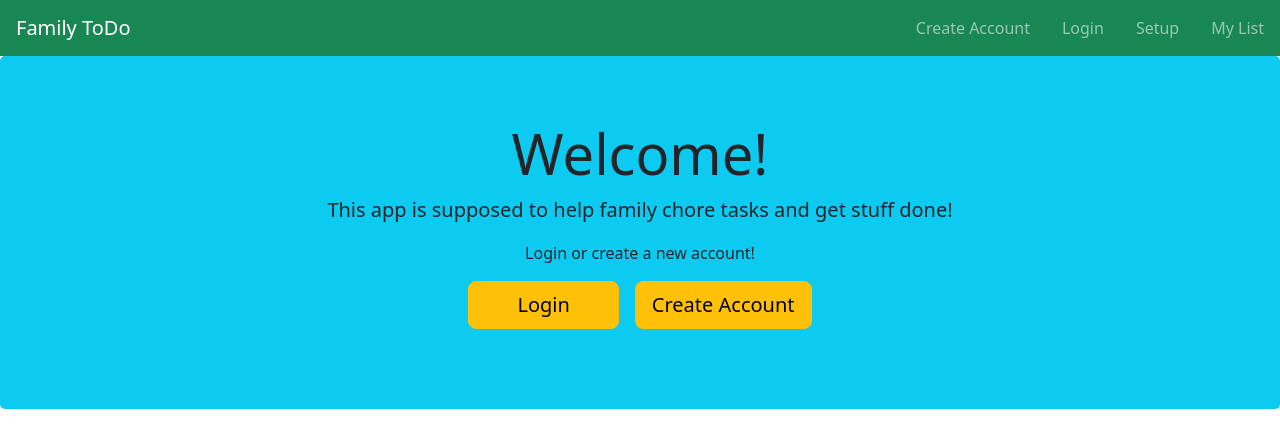
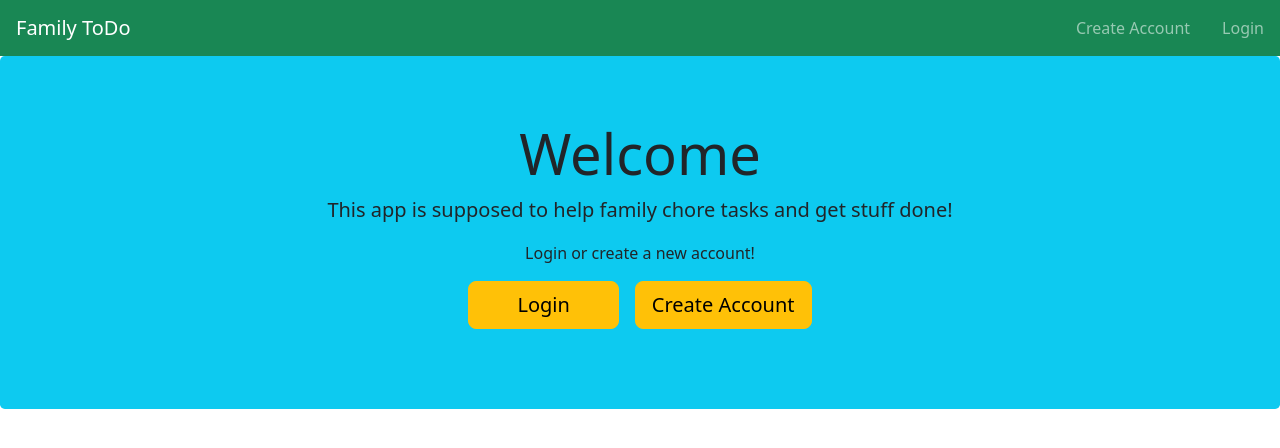
Before and after one commit to rweisberger/family-todo-list, a React (Create React App) app: page /setup in a window 1280 px wide. Shown: the top 448 px of the page. Built offline with nearby package versions, Linux system fonts and the light colour scheme.

Commit message:
making navbar dynamic

```diff
--- a/src/App.js
+++ b/src/App.js
@@ -1,9 +1,10 @@
+import React, { useState } from 'react';
+import { HashRouter, Routes, Route } from "react-router-dom";
+
 import './App.css';
-import React from 'react';
-import { HashRouter, Routes, Route } from "react-router-dom";
 import UserContext from "./components/Context";
 import Protected from './components/Protected';
-import Navbar from './components/navbar';
+import Navbar from './components/Navbar';
 import MyList from './components/MyList';
 import CreateAccount from './components/CreateAccount';
 import Login from './components/Login';
@@ -13,9 +14,9 @@ import 'bootstrap/dist/css/bootstrap.min.css';
 
 
 function App() {
-    // let [activeUser, setActiveUser] = useState(null);
+    let [activeUser, setActiveUser] = useState(null);
     // let [accessEmail, setAccessEmail] = useState(null);
-    let context = {users:[{name:'Rachel', email:'rachel@gmail.com', password:'secret', listName:'', todos:[], helpers:[]}]};
+    let context = {users:[{name:'Rachel', email:'rachel@gmail.com', password:'secret', listName:'', todos:[], helpers:[]}], activeUser, setActiveUser};
 
 
 return (
@@ -23,10 +24,9 @@ return (
     <UserContext.Provider value={context}>
         <Navbar />
         <Routes>
-            <Route path="/" exact element={< Home/>} />
+            <Route path="/" exact element={<Home/>} />
             <Route path="/createAccount" element={<CreateAccount />}/>
             <Route path="/login" element={<Login />}/>
-            <Route path='/' element={<Home />} />
             <Route path='/myList'element={
                 <Protected>
                     < MyList/>
--- a/src/components/Home.js
+++ b/src/components/Home.js
@@ -1,12 +1,14 @@
-import React from "react";
+import React, {useContext }from "react";
+
+import UserContext from "./Context";
 
 const Home = () => {
+    let ctx = useContext(UserContext);
 
     return (
     <div className="jumbotron bg-info">
-        <h1 className="display-4 text-center">Welcome!</h1>
+        <h1 className="display-4 text-center">Welcome</h1>
         <p className="lead text-center">This app is supposed to help family chore tasks and get stuff done!</p>
-        {/* <hr className="my-4"> </hr> */}
         <p className="text-center">Login or create a new account!</p>
         <p className="lead text-center">
             <a className="btn btn-warning btn-lg px-5 mr-3" href="#/login" role="button">Login</a>
--- a/src/components/Login.js
+++ b/src/components/Login.js
@@ -16,8 +16,8 @@ const findUser = () => {
            data.forEach(user => {
                 if(loginEmail === user.email && loginPassword === user.password) {
                         console.log('user match');
-                        ctx.activeUser = user;
-                        navigate('/myList');
+                        ctx.setActiveUser(user);
+                        navigate('/setup');
                         console.log(ctx)
                 } else {
                     alert('Incorrect username and password combinations- please try again!')
--- a/src/components/MyList.js
+++ b/src/components/MyList.js
@@ -21,22 +21,7 @@ function Todo({todo, index, remove}) {
   function MyList() {
     let ctx = useContext(UserContext);
     const [todos, setTodos] = useState(ctx.activeUser.todos)
-    //     {
-    //         task: 'go to bank',
-    //         assignedTo: 'Bill',
-    //         isCompleted: false,
-    //     },
-    //     {
-    //         task: 'wash sheets',
-    //         assignedTo: 'Rachel',
-    //         isCompleted: false,
-    //     },
-    //     {
-    //         task: 'find childcare',
-    //         assignedTo: 'Nora',
-    //         isCompleted: false,
-    //     },
-    // ]);
+
     const addTodo = (newTask) => {
         console.log(newTask)
         const newTodos = [...todos, newTask];
@@ -51,7 +36,11 @@ function Todo({todo, index, remove}) {
     }
     return (
     <div className="container">
-    <h1 className="display-3 text-center">{ctx.activeUser.listName ? ctx.activeUser.listName : Todo}</h1>
+    {ctx.activeUser.listName ? (
+        <h1 className="display-5 text-center"> {ctx.activeUser.listName} </h1>
+        ) : (<h1 className="display-5 text-center"> To Do: </h1>
+        )
+    }
         <table className="table">
         <thead className='bg-info'>
             <tr>
--- a/src/components/Protected.js
+++ b/src/components/Protected.js
@@ -1,13 +1,13 @@
 import { Navigate } from "react-router-dom";
 import { useContext } from "react";
+
 import UserContext from "./Context";
-
 
 const Protected = ({ children }) => {
     let ctx = useContext(UserContext);
 
- if (!ctx.activeUser) {
- return <Navigate to="/login" />;
+ if (ctx.activeUser == null ) {
+ return <Navigate to="/" />;
  }
  return children;
 };
--- a/src/components/TodoForm.js
+++ b/src/components/TodoForm.js
@@ -23,7 +23,6 @@ function TodoForm({addTodo}){
         }
     }
 
-
     return (
             <form>
                 <div className="form-group">
@@ -38,7 +37,7 @@ function TodoForm({addTodo}){
                         <div className="input-group">
                             <select className="custom-select" id="inputGroupSelect04" value={assignedTo} onChange={e=> setAssignedTo(e.currentTarget.value)}>
                                 <option value="">Who will get it done?...</option>
-                                {helpers.map((helper, i) => <option value={helper}>{helper}</option>)}
+                                {helpers.map((helper, i) => <option value={helper} key={i}>{helper}</option>)}
                         </select>
                         <div className="input-group-append">
                             <button type="submit" className="btn btn-outline-warning" onClick={e=> createTodo(e)}>Add</button>
@@ -47,6 +46,7 @@ function TodoForm({addTodo}){
                         ) : (<></>)
                     }
                 </div>
-            </form>)
+            </form>
+    )
 };
 export default TodoForm;
--- a/src/components/navbar.js
+++ b/src/components/navbar.js
@@ -1,22 +1,31 @@
- import React from "react";
+import React,{ useContext } from "react";
+
+import UserContext from "./Context";
 
  function Navbar(){
+    let ctx = useContext(UserContext);
 
     return(
 
     <nav className="navbar navbar-expand-lg navbar-dark bg-success">
-        <a className="navbar-brand px-3" href="#">Family ToDo</a>
+        <a className="navbar-brand px-3" href="#/">Family ToDo</a>
         <button className="navbar-toggler" type="button" data-toggle="collapse" data-target="#navbarNavAltMarkup" aria-controls="navbarNavAltMarkup" aria-expanded="false" aria-label="Toggle navigation">
             <span className="navbar-toggler-icon"></span>
         </button>
         <div className="collapse navbar-collapse" id="navbarNavAltMarkup">
+            {ctx.activeUser ? (
             <div className="navbar-nav ml-auto">
-            {/* <a className="nav-item nav-link px-3" href="#/">Home </a> */}
+            <a className="nav-item nav-link px-3" href="#/setup">Setup</a>
+            <a className="nav-item nav-link px-3" href="#/myList">My List</a>
+            <button type="button" className="btn btn-outline-light">Logout</button>
+            </div>
+            ) : (
+            <div className="navbar-nav ml-auto">
             <a className="nav-item nav-link px-3" href="#/createAccount">Create Account</a>
             <a className="nav-item nav-link px-3" href="#/login">Login</a>
-            <a className="nav-item nav-link px-3" href="#/setup">Setup</a>
-            <a className="nav-item nav-link px-3" href="#/myList">My List</a>
             </div>
+            )}
+
         </div>
     </nav>
     )
```
